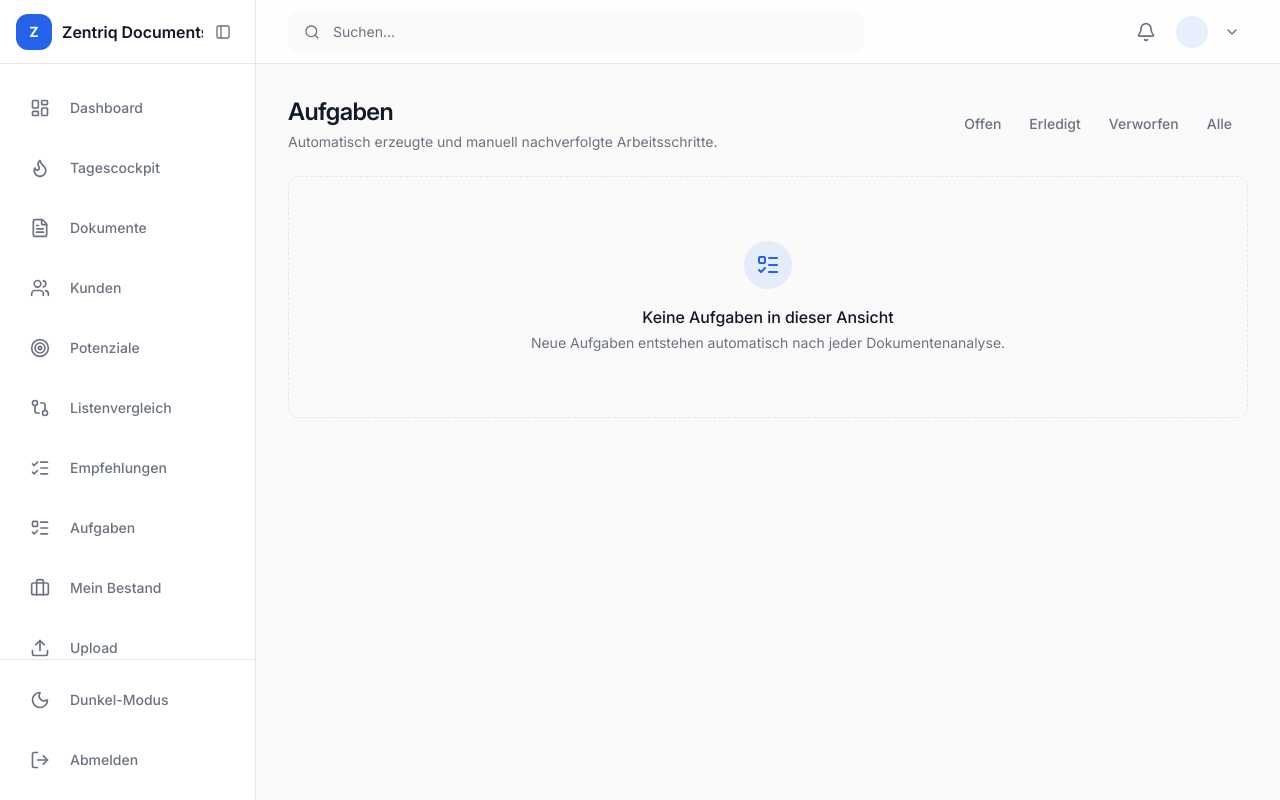
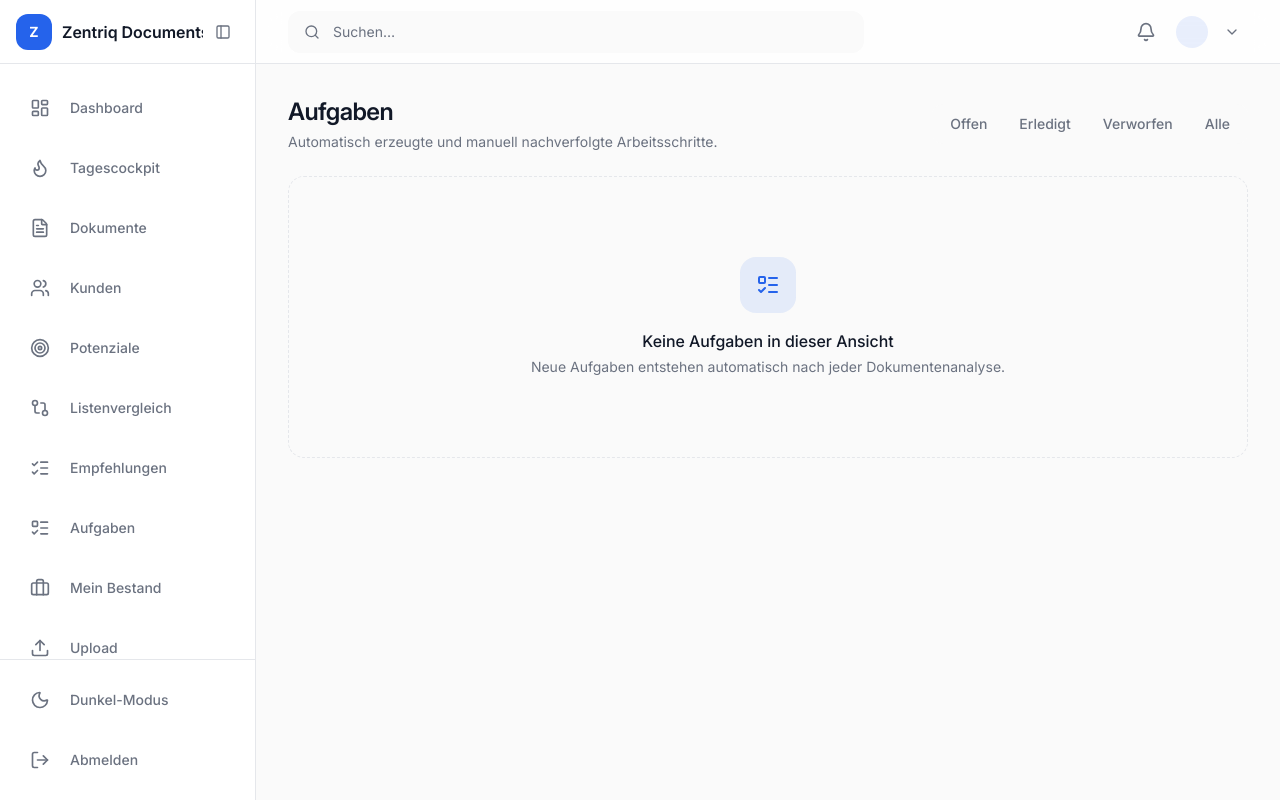
Before and after one commit to Gr4ffZombi3/zentriq-documents, a Python web app: template app/templates/tasks/list.html in a window 1280 px wide. Run offline with Jinja, Linux system fonts and the light colour scheme; the template is opened without the code that fills it, so the values that code supplies are empty; style sheets or scripts are compiled from the project's sources; some libraries are stand-ins or nearby versions.

Commit message:
M14.7: Empfehlungen + Aufgaben im neuen Card-Stil
Empfehlungs-Karten: card(hover=True), Icon-Slot von rounded-full auf
rounded-xl (Icon-Kreis-Motiv). Aufgaben-Status-Tabs (reine GET-Navigation,
kein checked/selected-Risiko) visuell als Segmented Control (rounded-xl-
Container, shadow-soft auf dem aktiven Tab). Task-Zeilen: rounded-2xl/
shadow-soft/Hover-Rahmen, groesserer Icon-Slot, Aktions-Buttons rounded-xl.

htmx-Kopplungen exakt erhalten: #task-row-{id} als hx-target, hx-post/
hx-swap="outerHTML" auf den Status-Change-Formularen unveraendert - Klick auf
"Erledigt" tauscht die Zeile weiterhin korrekt gegen "Wieder öffnen".

Volle Testsuite (245 Tests) unveraendert gruen. Live im Browser verifiziert:
beide Seiten rendern fehlerfrei, htmx-Statuswechsel funktioniert.

Co-Authored-By: Claude Sonnet 5 <noreply@anthropic.com>

```diff
--- a/app/templates/tasks/list.html
+++ b/app/templates/tasks/list.html
@@ -7,10 +7,10 @@
     <h1 class="text-2xl font-semibold tracking-tight text-text">Aufgaben</h1>
     <p class="mt-1 text-sm text-text-muted">Automatisch erzeugte und manuell nachverfolgte Arbeitsschritte.</p>
   </div>
-  <div class="flex gap-1 rounded-lg bg-bg p-1">
+  <div class="flex gap-1 rounded-xl bg-bg p-1">
     {% for value, label in [('open', 'Offen'), ('done', 'Erledigt'), ('dismissed', 'Verworfen'), ('all', 'Alle')] %}
       <a href="{{ url_for('tasks.list_tasks', status=value) }}"
-         class="rounded-md px-3 py-1.5 text-sm font-medium transition duration-200 {{ 'bg-surface text-text shadow-sm' if status_filter == value else 'text-text-muted hover:text-text' }}">
+         class="rounded-lg px-3.5 py-1.5 text-sm font-medium transition duration-200 {{ 'bg-surface text-text shadow-soft' if status_filter == value else 'text-text-muted hover:text-text' }}">
         {{ label }}
       </a>
     {% endfor %}
@@ -24,8 +24,8 @@
   {% endfor %}
 </div>
 {% else %}
-  <div class="flex flex-col items-center rounded-xl border border-dashed border-border py-16 text-center">
-    <span class="mb-4 flex h-12 w-12 items-center justify-center rounded-full bg-primary/10 text-primary">
+  <div class="flex flex-col items-center rounded-2xl border border-dashed border-border py-20 text-center">
+    <span class="mb-4 flex h-14 w-14 items-center justify-center rounded-2xl bg-primary/10 text-primary">
       {{ icon('list-todo', class='w-6 h-6') }}
     </span>
     <p class="font-medium text-text">Keine Aufgaben in dieser Ansicht</p>
```
Also changed, not shown: app/templates/recommendations/list.html (+4 -4 lines), app/templates/tasks/_task_row.html (+4 -4 lines).
